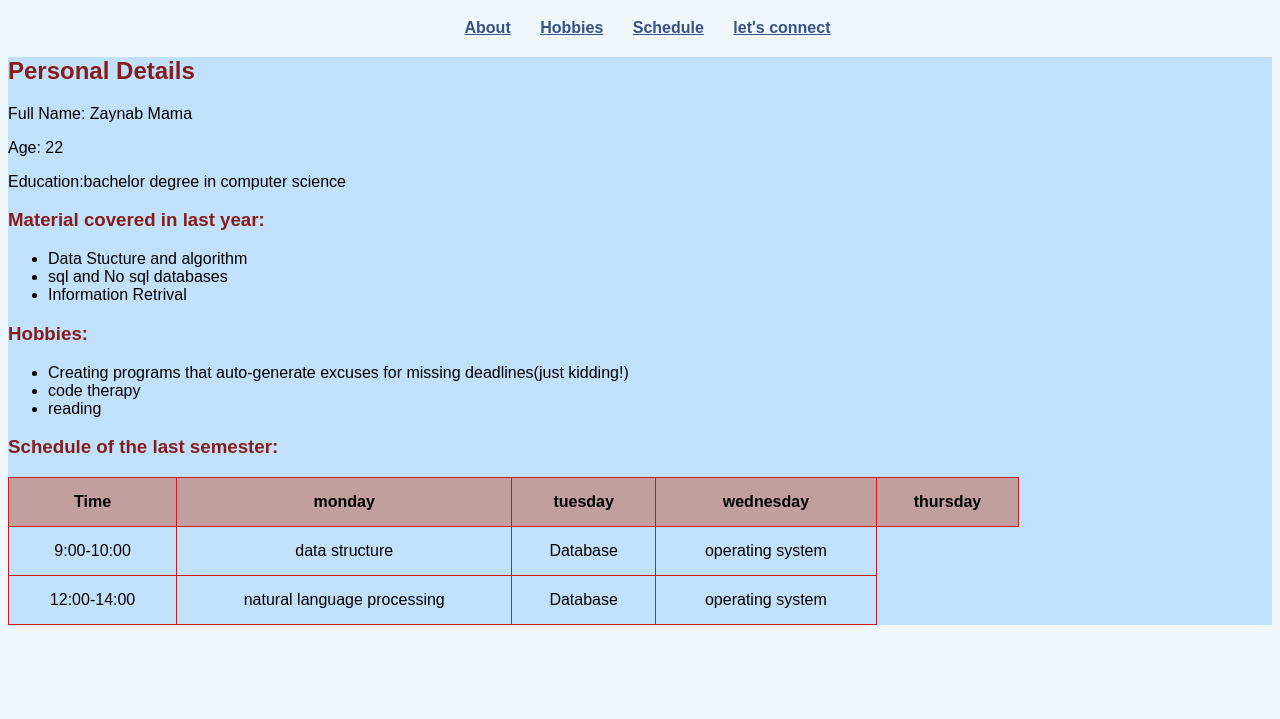
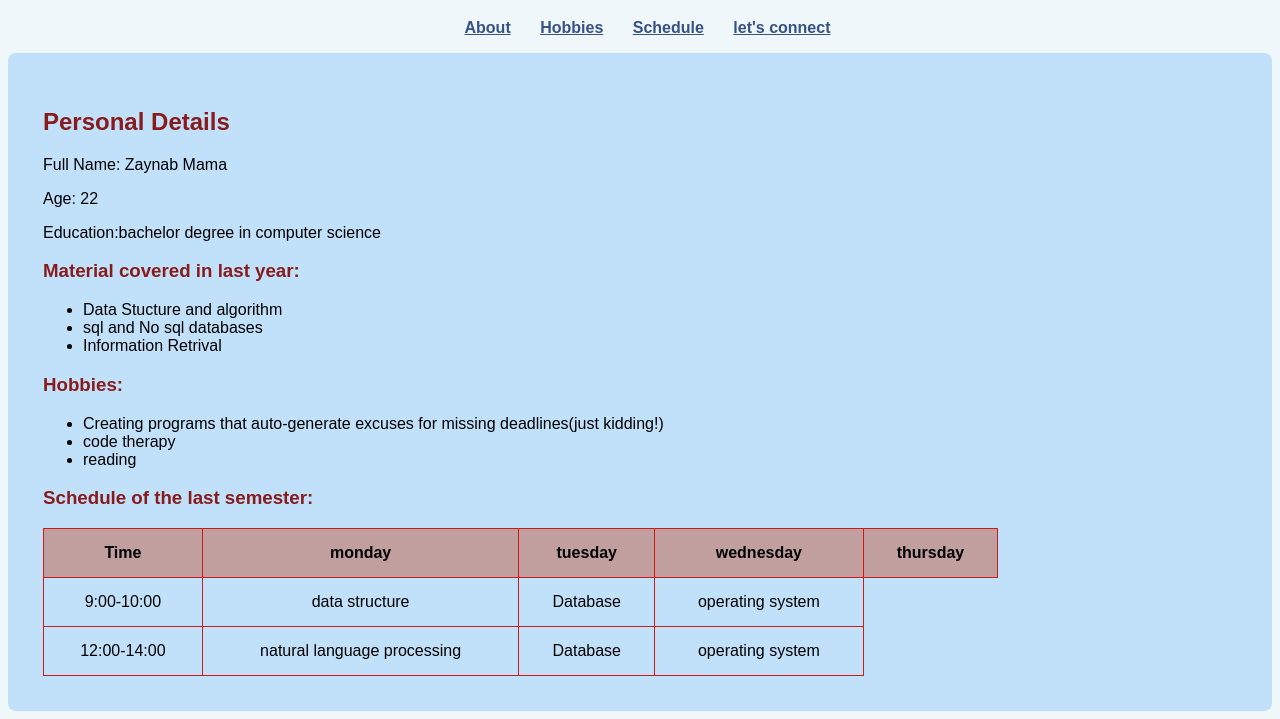
Before and after one commit to Zaynabmama/FSW-html-css, a plain HTML site: page index.html in a window 1280 px wide. Shown: the part 219-938 px from the top of the page. Before the commit the page ends 852 px from the top, so only its background shows below. Drawn offline with Linux system fonts and the light colour scheme.

Commit message:
style sections

```diff
--- a/Styles/index.css
+++ b/Styles/index.css
@@ -58,4 +58,6 @@
     }
     #certificate{
         background-color: rgb(193, 224, 250);
+        padding: 35px;
+        border-radius: 8px;
     }
```
